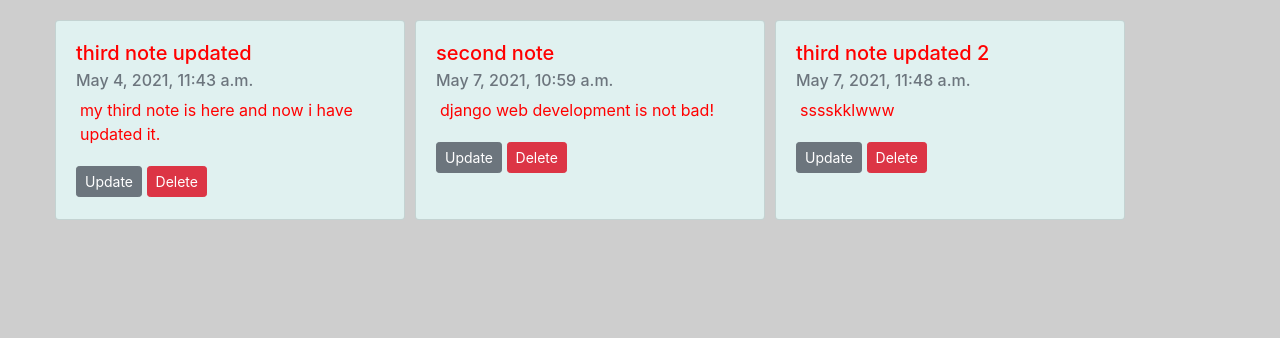
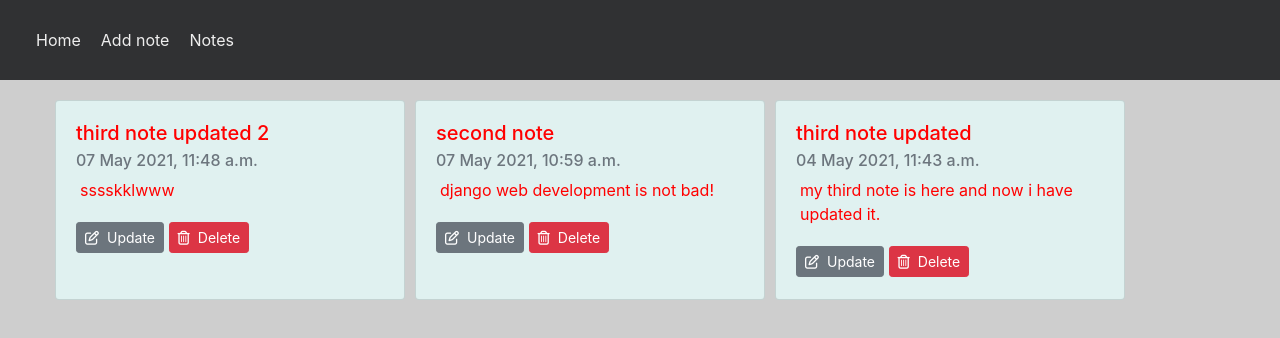
Before and after one commit to masum2617/noteapp_django, a Django app: page /notes/ in a window 1280 px wide. Shown: the top 338 px of the page. Run offline with Django 3.2, Linux system fonts and the light colour scheme; data comes from the database, SQL or seed files in the repository; both versions use the stored data as it was after the commit; some libraries are stand-ins or nearby versions.

Commit message:
crud functionalities done

```diff
--- a/note_project/settings.py
+++ b/note_project/settings.py
@@ -106,7 +106,7 @@ AUTH_PASSWORD_VALIDATORS = [
 
 LANGUAGE_CODE = 'en-us'
 
-TIME_ZONE = 'UTC'
+TIME_ZONE = 'ASIA/DHAKA'
 
 USE_I18N = True
 
--- a/notes/models.py
+++ b/notes/models.py
@@ -2,13 +2,15 @@ from django.db import models
 from django.shortcuts import render, redirect
 from django.contrib.auth.models import User
 from django.urls import reverse
+from django.utils import timezone
 
 # Create your models here.
 
 class Notes(models.Model):
     note_title = models.CharField(max_length=30)
     note_content = models.TextField()
-    date_created = models.DateTimeField(auto_now_add=True)
+    date_created = models.DateTimeField(auto_now=True)
+
     # creator = models.ForeignKey(User, on_delete=models.CASCADE)
 
     def __str__(self):
--- a/notes/static/notes/main.css
+++ b/notes/static/notes/main.css
@@ -34,6 +34,31 @@ form {
     max-width: 800px;
     margin: 15px auto;
 }
+header {
+    background-color: rgb(48, 49, 51);
+
+
+}
+
+nav {
+    /* display: inline-block; */
+    display: flex;
+
+}
+.navbar {
+    margin: 20px;
+}
+
+header a {
+    color: rgb(238, 238, 238);
+}
+
+
+.navbar li {
+    list-style: none;
+    margin-right: 20px;
+
+}
 
 @media screen and (min-width: 700px){
 
--- a/notes/templates/notes/home.html
+++ b/notes/templates/notes/home.html
@@ -1,5 +1,5 @@
 {% extends 'notes/layout.html' %}
-
+{% block title %} Home {% endblock %}
 {% block content %}
 
 <!-- {% for note in notes %}
--- a/notes/templates/notes/layout.html
+++ b/notes/templates/notes/layout.html
@@ -5,12 +5,21 @@
     <meta charset="UTF-8">
     <meta http-equiv="X-UA-Compatible" content="IE=edge">
     <meta name="viewport" content="width=device-width, initial-scale=1.0">
-    <title>Document</title>
+    <title>{% block title %} {% endblock %}</title>
 
     <link rel="stylesheet" href="https://maxcdn.bootstrapcdn.com/bootstrap/4.0.0/css/bootstrap.min.css" integrity="sha384-Gn5384xqQ1aoWXA+058RXPxPg6fy4IWvTNh0E263XmFcJlSAwiGgFAW/dAiS6JXm" crossorigin="anonymous">
     <link rel="stylesheet" href="{% static 'notes/main.css' %}">
 </head>
 <body>
+    <header>
+        <nav>
+            <ul class="navbar">
+                <li><a href="{% url 'notes-home' %}">Home</a></li>
+                <li><a href="{% url 'notes-add' %}">Add note</a></li>
+                <li><a href="{% url 'notes-content' %}">Notes</a></li>
+            </ul>
+        </nav>
+    </header>
 
 
     {% block content %} {% endblock %}
@@ -21,6 +30,7 @@
     <script src="https://code.jquery.com/jquery-3.2.1.slim.min.js" integrity="sha384-KJ3o2DKtIkvYIK3UENzmM7KCkRr/rE9/Qpg6aAZGJwFDMVNA/GpGFF93hXpG5KkN" crossorigin="anonymous"></script>
     <script src="https://cdnjs.cloudflare.com/ajax/libs/popper.js/1.12.9/umd/popper.min.js" integrity="sha384-ApNbgh9B+Y1QKtv3Rn7W3mgPxhU9K/ScQsAP7hUibX39j7fakFPskvXusvfa0b4Q" crossorigin="anonymous"></script>
     <script src="https://maxcdn.bootstrapcdn.com/bootstrap/4.0.0/js/bootstrap.min.js" integrity="sha384-JZR6Spejh4U02d8jOt6vLEHfe/JQGiRRSQQxSfFWpi1MquVdAyjUar5+76PVCmYl" crossorigin="anonymous"></script>
+    <script src="https://kit.fontawesome.com/4935d97485.js" crossorigin="anonymous"></script>
 
     <!-- own js -->
     <script src="{% static 'notes/app.js' %}"></script>
--- a/notes/templates/notes/notes.html
+++ b/notes/templates/notes/notes.html
@@ -1,5 +1,5 @@
 {% extends 'notes/layout.html' %}
-
+{% block title %} Notes {% endblock %}
 {% block content %}
 
 
@@ -8,10 +8,11 @@
         <div class="card box">
             <div class="card-body">
                 <h5 class="card-title">{{ note.note_title }}</h5>
-                <h6 class="card-subtitle mb-2 text-muted">{{ note.date_created}}</h6>
+                <h6 class="card-subtitle mb-2 text-muted">{{ note.date_created|date:"d M Y, f a"}}</h6>
                 <p class="card-text ml-1">{{ note.note_content}}</p>
-                <a href="#" class="btn btn-secondary btn-sm mt-1 mb-1">Update</a>
-                <a href="#" class="btn btn-danger btn-sm mt-1 mb-1">Delete</a>
+                <a href="{% url 'notes-update' note.pk %}" class="btn btn-secondary btn-sm mt-1 mb-1"><i class="far fa-edit mr-2"></i>Update</a>
+                <a href="{% url 'notes-delete' note.pk %}" class="btn btn-danger btn-sm mt-1 mb-1"><i class="far fa-trash-alt mr-2"></i>Delete</a>
+
             </div>
         </div>
     {% endfor %}
--- a/notes/urls.py
+++ b/notes/urls.py
@@ -1,9 +1,11 @@
 from django.urls import path, include
 from . import views
-from .views import addNotesView
+from .views import addNotesView, NotesUpdate, NotesDelete
 
 urlpatterns = [
     path('', views.home, name = 'notes-home'),
     path('add_notes/', addNotesView.as_view(), name = 'notes-add'),
+    path('note/<int:pk>/', NotesUpdate.as_view(), name = 'notes-update'),
+    path('note/<int:pk>/delete', NotesDelete.as_view(), name = 'notes-delete'),
     path('notes/', views.notes, name = 'notes-content'),
 ]
--- a/notes/views.py
+++ b/notes/views.py
@@ -1,8 +1,11 @@
 from django.shortcuts import render, redirect
 from django.http import HttpResponse
 from . models import Notes
-from django.views.generic import CreateView
+from django.views.generic import CreateView, UpdateView, DeleteView
 from django.contrib.auth.models import User
+from .forms import NoteForm
+from django.urls import reverse_lazy
+
 
 # Create your views here.
 def home(request):
@@ -10,12 +13,26 @@ def home(request):
 
 def notes(request):
     context= {
-        'notes' : Notes.objects.all()
+        'notes' : Notes.objects.all().order_by('-date_created')
     }
     return render(request, 'notes/notes.html', context)
 
 
 class addNotesView(CreateView):
     model = Notes
+    form_class = NoteForm
     template_name = 'notes/add_notes.html'
-    fields = ['note_title', 'note_content']
+    # fields = ['note_title', 'note_content']
+
+
+class NotesUpdate(UpdateView):
+    model = Notes
+    form_class = NoteForm
+    template_name = 'notes/update_notes.html'
+    # fields = ['note_title', 'note_content']
+
+class NotesDelete(DeleteView):
+    model = Notes
+    success_url = reverse_lazy('notes-content')
+    template_name = 'notes/delete_notes.html'
+    # fields = ['note_title', 'note_content']
```
Also changed, not shown: notes/forms.py (added, +12 -0 lines), notes/templates/notes/add_notes.html (+8 -7 lines), notes/templates/notes/delete_notes.html (added, +17 -0 lines), notes/templates/notes/update_notes.html (added, +13 -0 lines), db.sqlite3.
